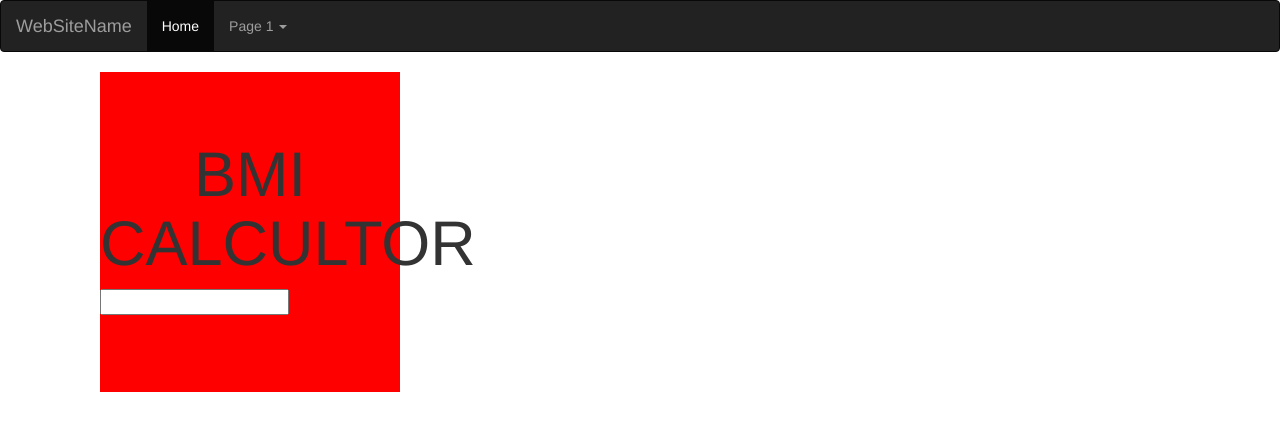
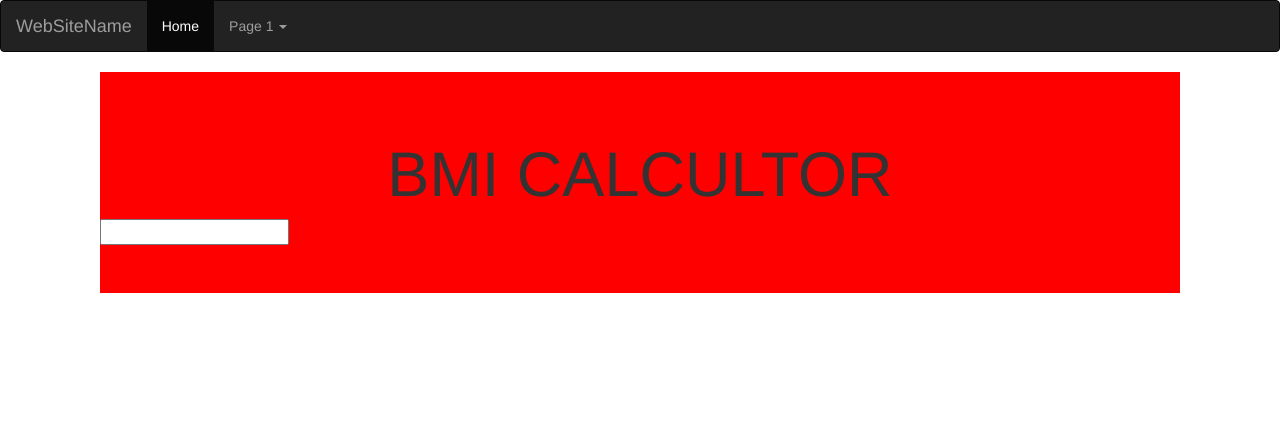
Before and after one commit to sjdhn24/sjdhn24.github.io, a plain HTML site: page index.html in a window 1280 px wide. Drawn offline with nearby package versions, Linux system fonts and the light colour scheme.

Commit message:
removed width

```diff
--- a/index.html
+++ b/index.html
@@ -14,8 +14,8 @@
 
   <style>
   .jumbotron{
-  width: 300px;
-  height: 320px;
+
+
   background-color: red;
   margin-left:100px;
   margin-right:100px;
```
